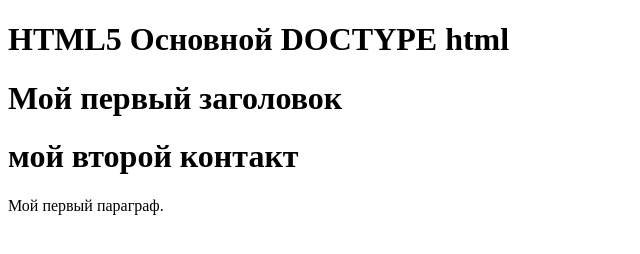
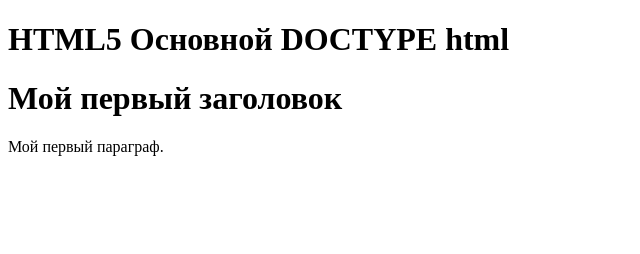
Before and after one commit to NikitaLan1n/new_project1, a plain HTML site: page index.html in a window 1280 px wide. Shown: the whole page, without its empty margins (0-640 px from the left). Drawn offline with Linux system fonts and the light colour scheme.

Commit message:
second contact removed

```diff
--- a/index.html
+++ b/index.html
@@ -10,7 +10,6 @@
   <h1>HTML5 Основной DOCTYPE html</h1>
 
   <h1>Мой первый заголовок</h1>
-  <h1>мой второй контакт</h1>
   <p>Мой первый параграф.</p>
 
  </body>
```
